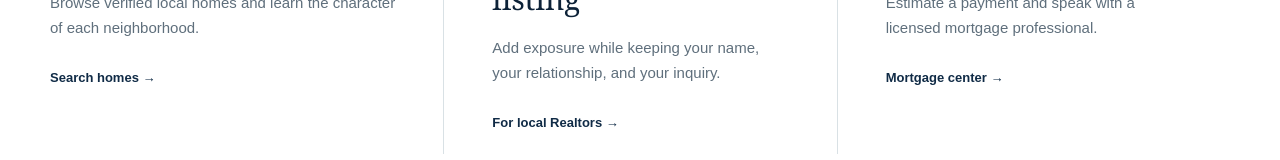
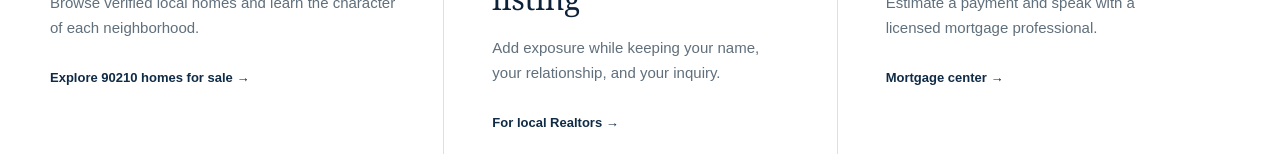
Before and after one commit to westccmortgage/90210estate, a Next.js app: page / in a window 1280 px wide. Shown: the part 3590-3750 px from the top of the page. Built offline with nearby package versions, Linux system fonts and the light colour scheme; no server answers.

Commit message:
Strengthen 90210 search hub link

```diff
--- a/app/page.tsx
+++ b/app/page.tsx
@@ -132,7 +132,7 @@ export default function Home() {
           <span>01</span>
           <h3>Buying</h3>
           <p>Browse verified local homes and learn the character of each neighborhood.</p>
-          <Link href="/listings">Search homes →</Link>
+          <Link href="/90210-homes-for-sale">Explore 90210 homes for sale →</Link>
         </div>
         <div className="path">
           <span>02</span>
```
